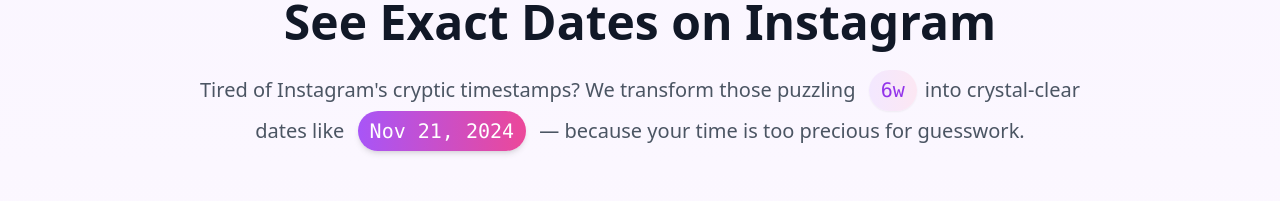
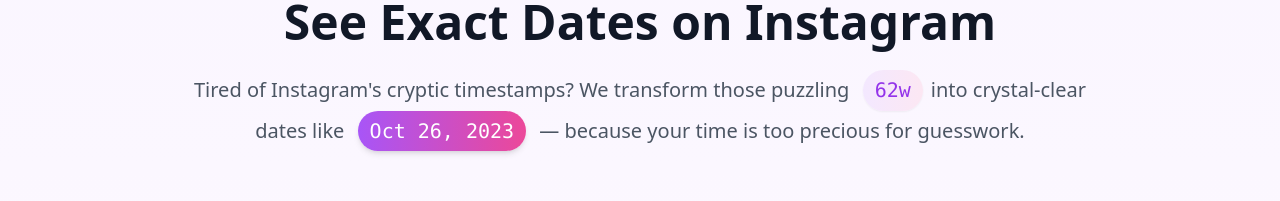
Before and after one commit to keimahfela/edfi, a React (Vite) app: page / in a window 1280 px wide. Shown: the part 166-367 px from the top of the page. Built offline with nearby package versions, Linux system fonts and the light colour scheme.

Commit message:
Update Description.tsx

```diff
--- a/src/components/Description.tsx
+++ b/src/components/Description.tsx
@@ -3,15 +3,16 @@
 import { getRandomWeeks, calculateDateFromWeeks } from '../utils/dateUtils';
 
 export function Description() {
-  const [weeks, setWeeks] = useState(0);
-  const [date, setDate] = useState('');
+  const [weeks, setWeeks] = useState(() => getRandomWeeks()); // Initialize immediately
+  const [date, setDate] = useState(() => calculateDateFromWeeks(weeks)); // Calculate based on initial weeks
 
   useEffect(() => {
+    // Start the interval for subsequent updates
     const interval = setInterval(() => {
       const randomWeeks = getRandomWeeks();
       setWeeks(randomWeeks);
       setDate(calculateDateFromWeeks(randomWeeks));
-    }, 5000); // Change every 5 seconds
+    }, 5000);
 
     return () => clearInterval(interval);
   }, []);
```
